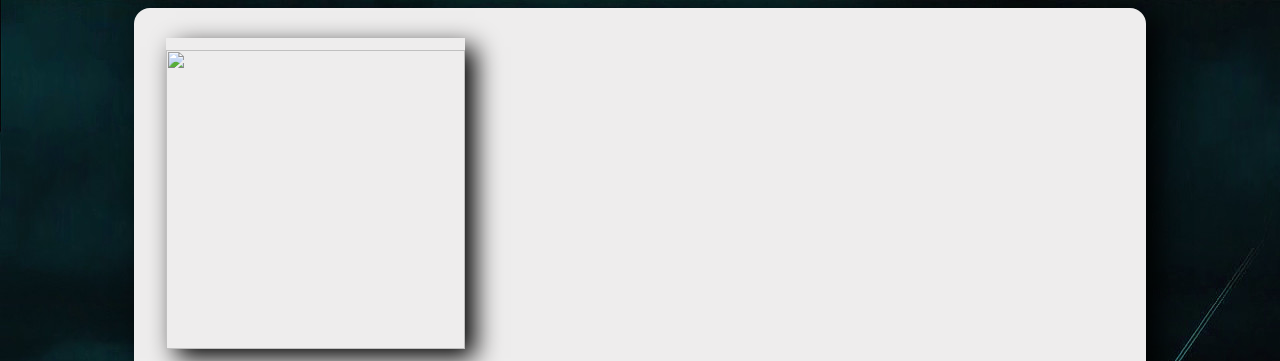
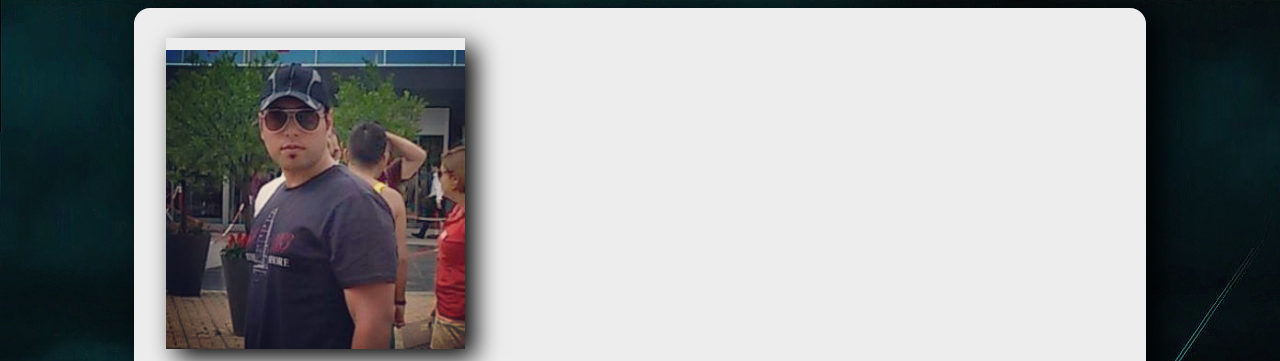
Before and after one commit to fckhamed/greetingcard, a plain HTML site: page index.html in a window 1280 px wide. Shown: the top 361 px of the page. Drawn offline with Linux system fonts and the light colour scheme; the site is published under a folder, as on GitHub Pages, so addresses that start at the root find nothing.

Commit message:
fv
fvvfvf

```diff
--- a/index.html
+++ b/index.html
@@ -12,7 +12,7 @@
     <body>
 <div class="main">
     <div class="imagebio">
-      <img src="/img/12568271_875767065878087_1123573793_n.jpg" >
+      <img src="img/12568271_875767065878087_1123573793_n.jpg" >
     </div>
   <div class="textbio">
     <h1>Hamed Jafari</h1>
```
